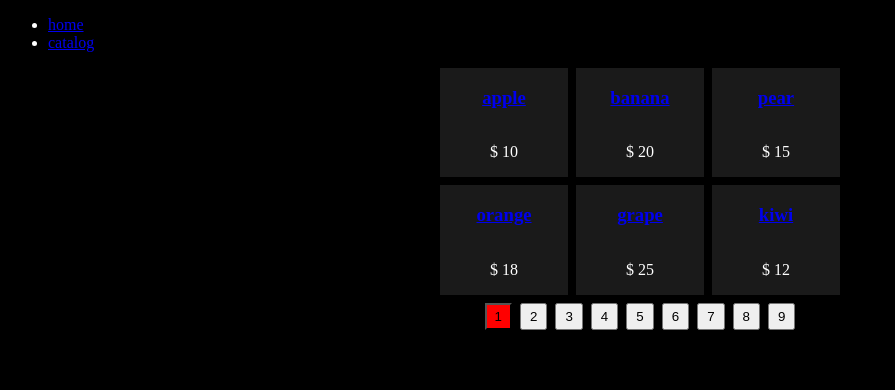
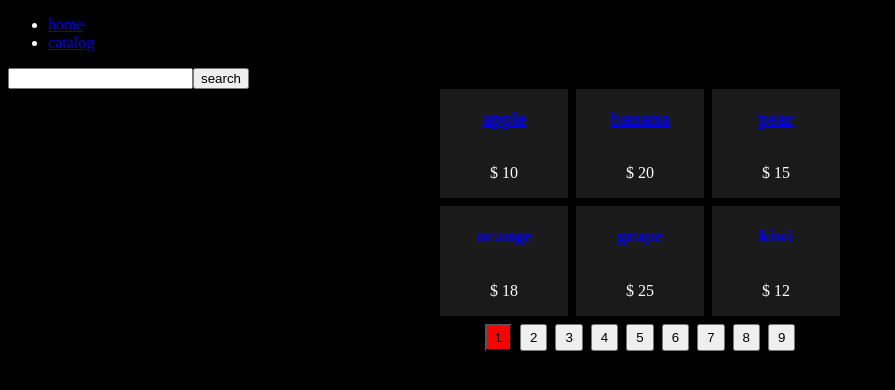
Before and after one commit to shaharbest/oct-client, a React (Vite) app: page /products in a window 1280 px wide. Shown: the top 390 px of the page, without its empty margins (0-895 px from the left). Built offline with nearby package versions, Linux system fonts and the light colour scheme.

Commit message:
search control

```diff
--- a/src/Components/Catalog.jsx
+++ b/src/Components/Catalog.jsx
@@ -4,14 +4,21 @@
 import CatalogPagesLinks from "./CatalogPagesLinks";
 
 const itemsPerPage = 6;
-const pagesCount = Math.ceil(products.length / itemsPerPage);
 
 export default function Catalog() {
+  const [searchedProducts, setSearchedProducts] = useState(products);
   const [curPageNum, setCurPageNum] = useState(1);
+  const cards = getPageCards(curPageNum, searchedProducts);
 
-  const cards = getPageCards(curPageNum);
+  function handleSearch(str) {
+    const result = products.filter(p => p.name.includes(str));
+    setSearchedProducts(result);
+  }
+
+  const pagesCount = Math.ceil(searchedProducts.length / itemsPerPage);
 
   return <>
+    <CatalogControls handleSearch={handleSearch} />
     <CatalogBoard cards={cards} />
     <CatalogPagesLinks selectedPageNum={curPageNum}
       onPageBtnClick={num => setCurPageNum(num)}
@@ -19,11 +26,23 @@
   </>;
 }
 
-function getPageCards(pageNum) {
+function CatalogControls({ handleSearch }) {
+  const [inputVal, setInputVal] = useState('');
+
+  return <div className="catalog-board-controls">
+    <input type="text" value={inputVal}
+      onChange={e => setInputVal(e.target.value)} />
+    <button onClick={() => handleSearch(inputVal)}>
+      search
+    </button>
+  </div>
+}
+
+function getPageCards(pageNum, allProducts) {
   const firstproductIndex =
     (pageNum - 1) * itemsPerPage;
 
-  const pageProducts = products.slice(firstproductIndex,
+  const pageProducts = allProducts.slice(firstproductIndex,
     firstproductIndex + itemsPerPage)
 
   return pageProducts.map(p =>
```
